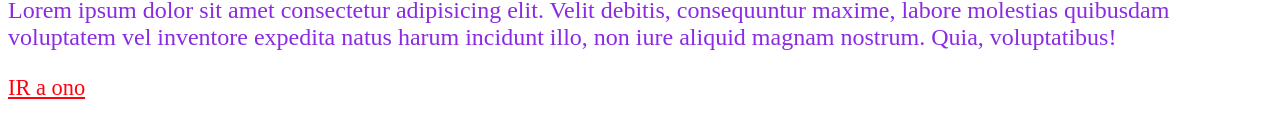
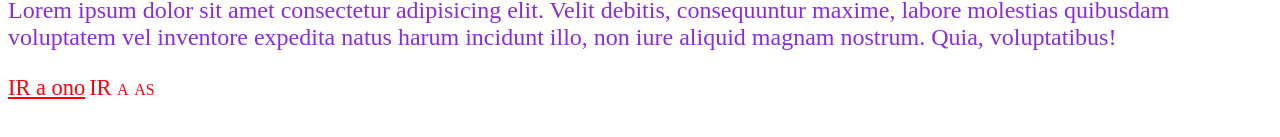
Before and after one commit to jorge-sanchez-rodriguez/ramas, a plain HTML site: page index.html in a window 1280 px wide. Shown: the part 163-300 px from the top of the page. Drawn offline with Linux system fonts and the light colour scheme.

Commit message:
estilos nuevos para link externo desde el portatil

```diff
--- a/css/style.css
+++ b/css/style.css
@@ -9,3 +9,7 @@
   color:rgb(255, 0, 13);
   font-size: 1.4rem;
 }
+.externo{
+  text-decoration: none;
+  font-variant: small-caps;
+}
--- a/index.html
+++ b/index.html
@@ -18,6 +18,7 @@
     molestias quibusdam voluptatem vel inventore expedita natus harum incidunt illo, non iure aliquid magnam nostrum.
     Quia, voluptatibus!</p>
   <a class="link" href="http://www.ono.es">IR a ono</a>
+  <a class="link externo" href="https://www.as.com">IR a as</a>
 </body>
 
 </html>
```
